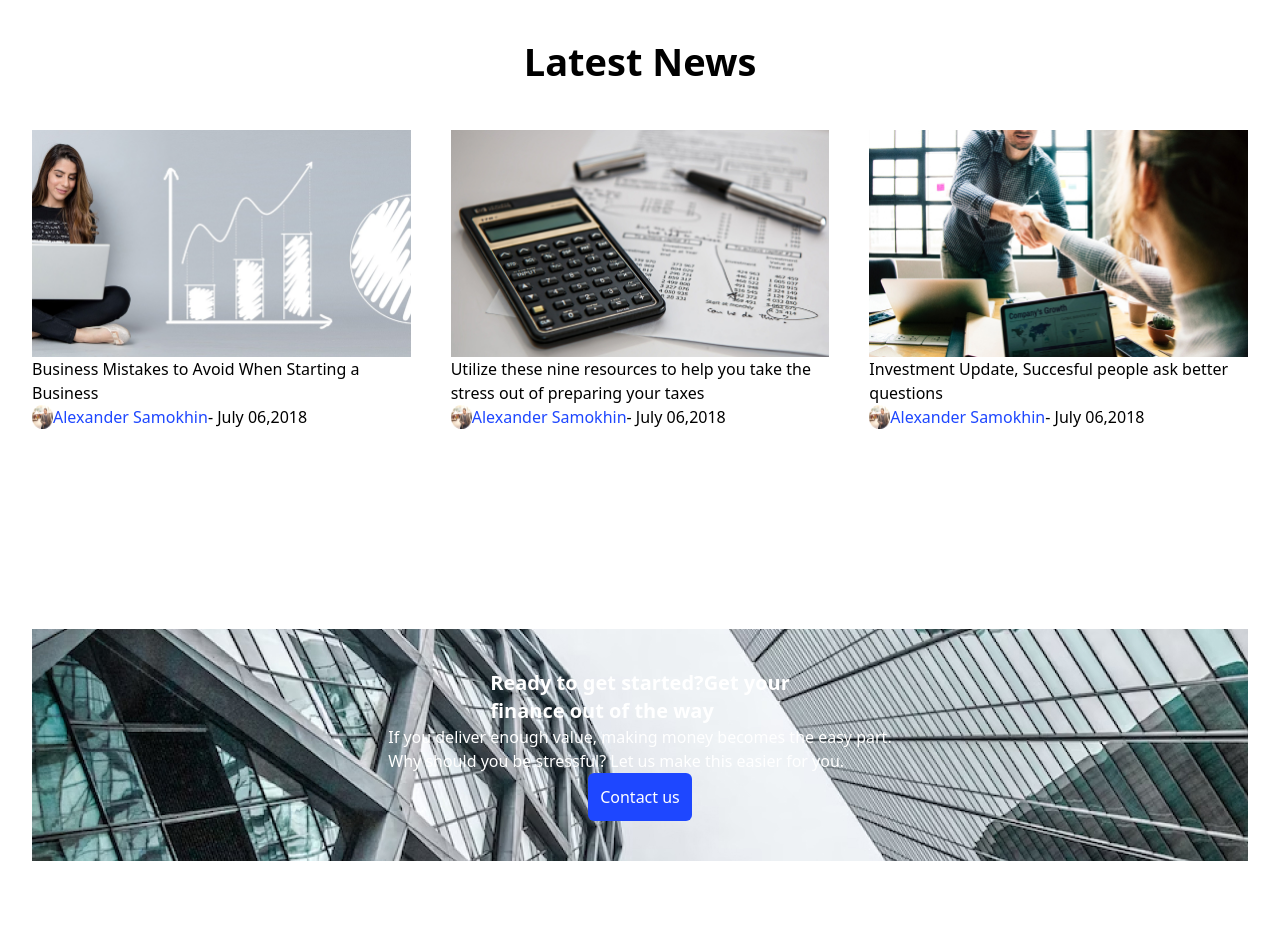
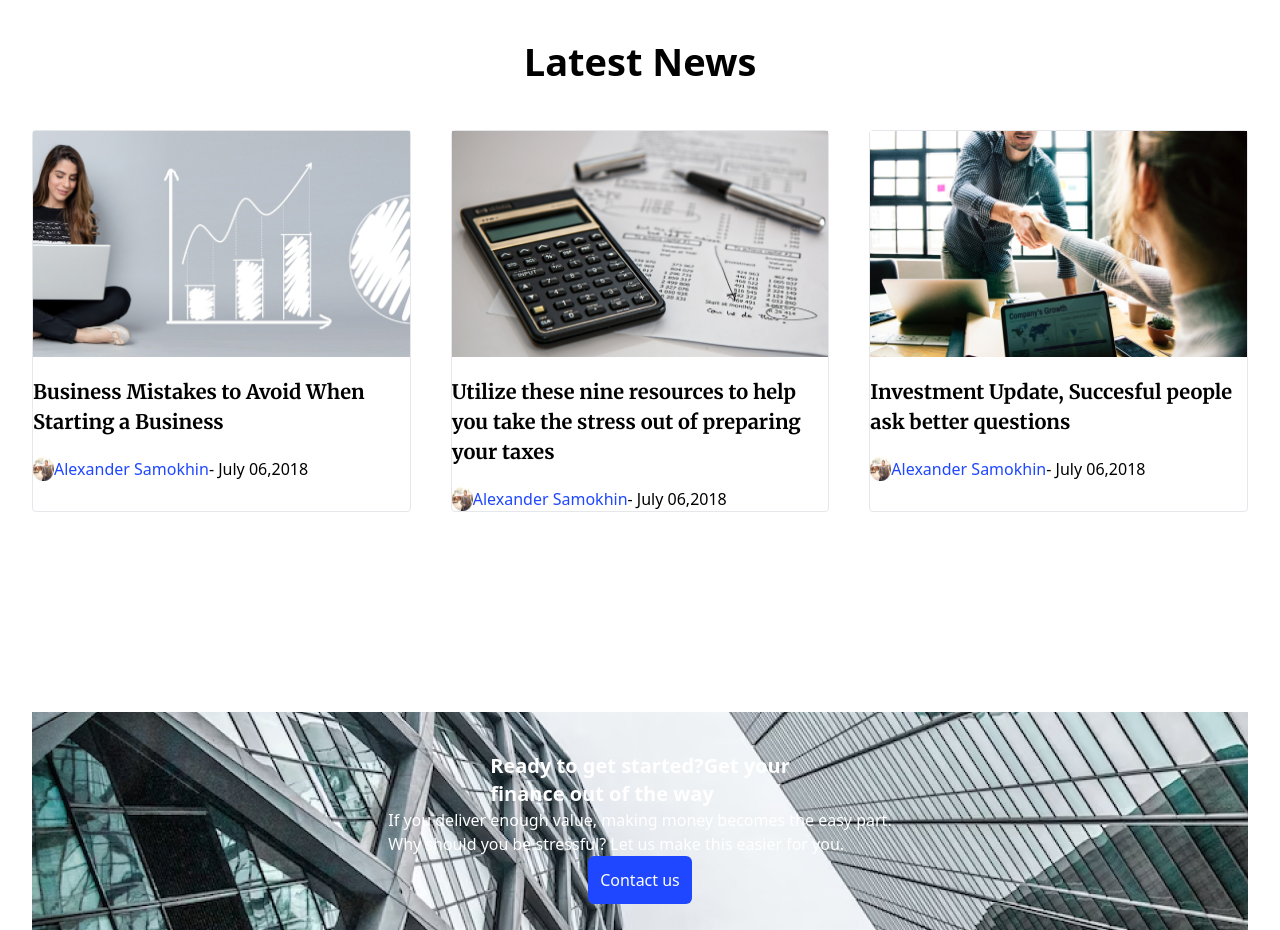
Before and after one commit to Alexandra4373/Spinfluence, a React (Vite) app: page / in a window 1280 px wide. Shown: the part 4500-5430 px from the top of the page. Built offline with nearby package versions, Linux system fonts and the light colour scheme; a web font is replaced by a local one.

Commit message:
Update App.jsx

```diff
--- a/src/App.jsx
+++ b/src/App.jsx
@@ -314,11 +314,14 @@ function App() {
               Latest News
             </h1>
             <div className="flex gap-10 py-10">
-              <div className="flex-1">
+              <div className="flex-1 border rounded">
                 <img src={blog01} />
-                <p>Business Mistakes to Avoid When Starting a Business</p>
+                <p className="font-merri font-bold text-[20px] line-h-30 mt-5">
+                  Business Mistakes to Avoid When <br />
+                  Starting a Business
+                </p>
 
-                <div className="flex">
+                <div className="flex mt-5">
                   <img src={profile} />
                   <p className="text-primary">
                     Alexander Samokhin
@@ -327,14 +330,14 @@ function App() {
                 </div>
               </div>
 
-              <div className="flex-1">
+              <div className="flex-1  border rounded">
                 <img src={blog02} />
-                <p>
-                  Utilize these nine resources to help you take the stress out
-                  of preparing your taxes
+                <p className="font-merri font-bold text-[20px] line-h-30 mt-5">
+                  Utilize these nine resources to help
+                  <br /> you take the stress out of preparing your taxes
                 </p>
 
-                <div className="flex">
+                <div className="flex mt-5">
                   <img src={profile} />
                   <p className="text-primary">
                     Alexander Samokhin
@@ -343,11 +346,14 @@ function App() {
                 </div>
               </div>
 
-              <div className="flex-1">
+              <div className="flex-1  border rounded">
                 <img src={blog03} />
-                <p>Investment Update, Succesful people ask better questions</p>
+                <p className="font-merri font-bold text-[20px] line-h-30 mt-5">
+                  Investment Update, Succesful people <br /> ask better
+                  questions
+                </p>
 
-                <div className="flex">
+                <div className="flex mt-5">
                   <img src={profile} />
                   <p className="text-primary">
                     Alexander Samokhin
```
